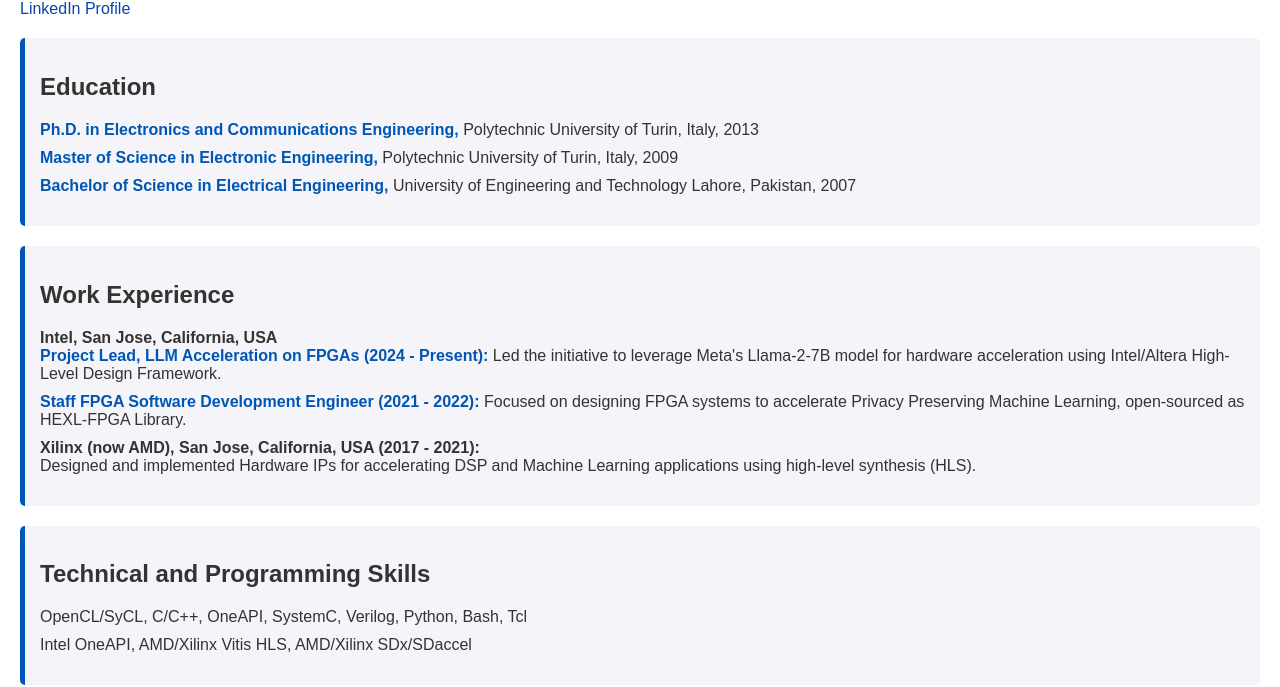
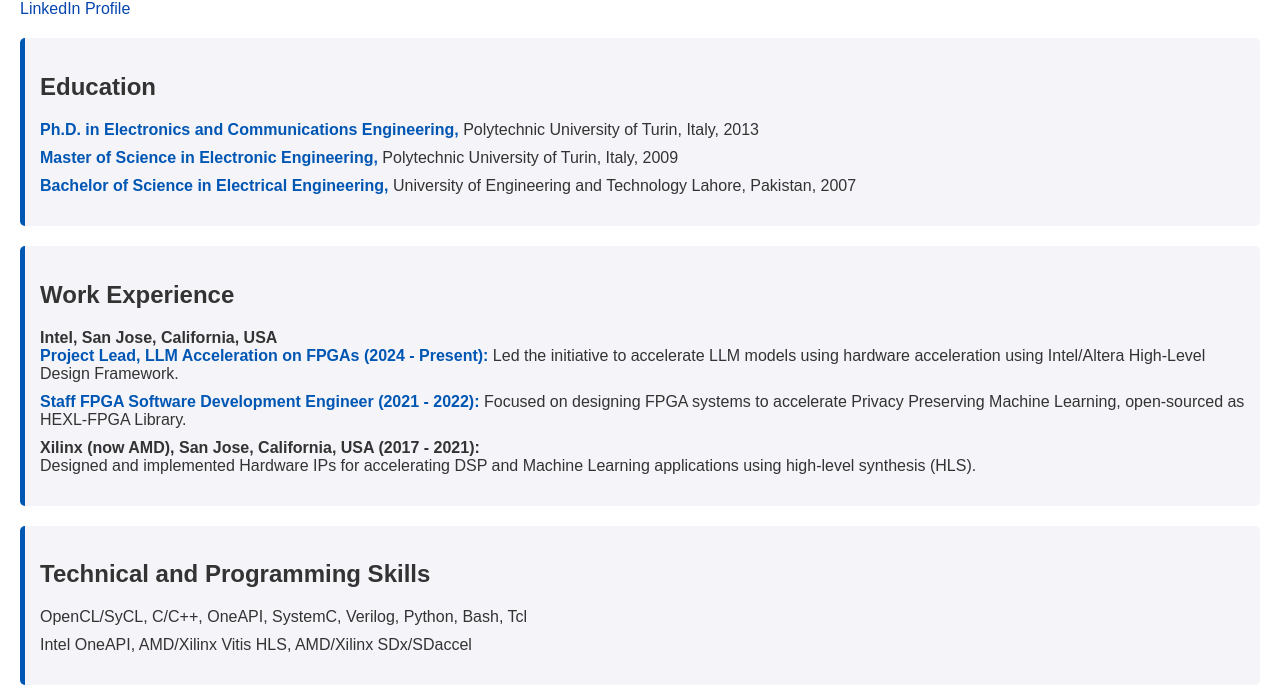
Before and after one commit to shazahmad/shazahmad.github.io, a plain HTML site: page index.html in a window 1280 px wide. Shown: the part 148-835 px from the top of the page. Drawn offline with Linux system fonts and the light colour scheme.

Commit message:
Update index.html

```diff
--- a/index.html
+++ b/index.html
@@ -42,7 +42,7 @@
         <ul>
             <li><strong>Intel, San Jose, California, USA</strong>
                 <ul>
-                    <li><span class="highlight">Project Lead, LLM Acceleration on FPGAs (2024 - Present):</span> Led the initiative to leverage Meta's Llama-2-7B model for hardware acceleration using Intel/Altera High-Level Design Framework.</li>
+                    <li><span class="highlight">Project Lead, LLM Acceleration on FPGAs (2024 - Present):</span> Led the initiative to accelerate LLM models using hardware acceleration using Intel/Altera High-Level Design Framework.</li>
                     <li><span class="highlight">Staff FPGA Software Development Engineer (2021 - 2022):</span> Focused on designing FPGA systems to accelerate Privacy Preserving Machine Learning, open-sourced as HEXL-FPGA Library.</li>
                 </ul>
             </li>
```
